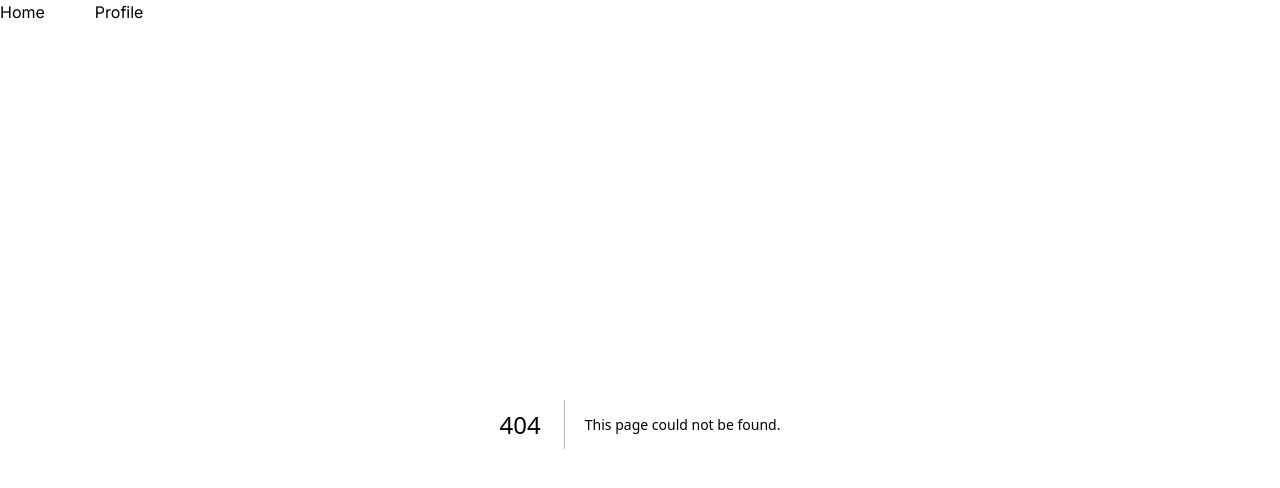
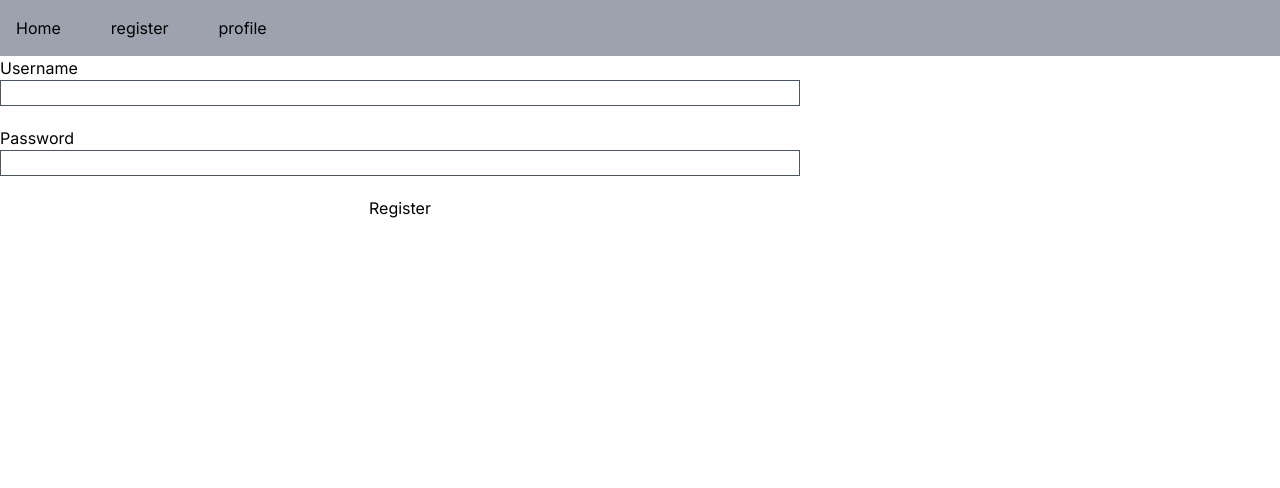
Before and after one commit to nathanelcorpuz/mealer, a Next.js app: page /auth/register in a window 1280 px wide. Before the commit this address had no page. Shown: the top 488 px of the page. Built offline with nearby package versions, Linux system fonts and the light colour scheme.

Commit message:
custom mutation fn

```diff
--- a/next.config.js
+++ b/next.config.js
@@ -2,7 +2,7 @@
 const nextConfig = {
 	experimental: {
 		serverActions: true,
-		serverComponentsExternalPackages: ["mongoose"],
+		serverComponentsExternalPackages: ["mongoose", "bcrypt"],
 	},
 	webpack(config) {
 		config.experiments = { ...config.experiments, topLevelAwait: true };
--- a/package.json
+++ b/package.json
@@ -13,8 +13,10 @@
 		"@types/react": "18.2.6",
 		"@types/react-dom": "18.2.4",
 		"autoprefixer": "10.4.14",
+		"bcrypt": "^5.1.0",
 		"eslint": "8.40.0",
 		"eslint-config-next": "13.4.1",
+		"jsonwebtoken": "^9.0.0",
 		"mongoose": "^7.1.1",
 		"next": "13.4.1",
 		"postcss": "8.4.23",
@@ -22,5 +24,8 @@
 		"react-dom": "18.2.0",
 		"tailwindcss": "3.3.2",
 		"typescript": "5.0.4"
+	},
+	"devDependencies": {
+		"@types/bcrypt": "^5.0.0"
 	}
 }
--- /dev/null
+++ b/src/app/api/auth/register/route.ts
@@ -0,0 +1,20 @@
+import bcrypt from "bcrypt";
+import connectMongo from "@/server/connectMongo";
+import User from "@/server/models/User";
+import { NextResponse } from "next/server";
+import { routeHandlerError } from "@/lib/routeHandlerError";
+
+export async function POST(request: Request) {
+	try {
+		await connectMongo();
+		const { username, password } = await request.json();
+		const hashedPassword = await bcrypt.hash(password, 10);
+		await User.create({ username, password: hashedPassword });
+		return NextResponse.json({
+			success: true,
+			message: "Registration success!",
+		});
+	} catch (error) {
+		return routeHandlerError(error as Error);
+	}
+}
--- a/src/app/api/sample-protected-route/route.ts
+++ /dev/null
@@ -1,7 +0,0 @@
-import connectMongo from "@/server/connectMongo";
-import { NextRequest, NextResponse } from "next/server";
-
-export async function GET(request: NextRequest) {
-	await connectMongo();
-	return NextResponse.json({ message: "Hello" });
-}
--- /dev/null
+++ b/src/app/auth/register/Register.tsx
@@ -0,0 +1,57 @@
+"use client";
+
+import useMutation from "@/hooks/useMutation";
+import { useState } from "react";
+
+export default function Register() {
+	const [username, setUsername] = useState("");
+	const [password, setPassword] = useState("");
+	const mutation = useMutation({
+		mutator: ({ username, password }: { username: string; password: string }) =>
+			fetch("http://localhost:3000/api/auth/register", {
+				method: "POST",
+				body: JSON.stringify({
+					username,
+					password,
+				}),
+				headers: {
+					"Content-Type": "application/json",
+				},
+			}),
+	});
+
+	if (mutation.isLoading) return <p>Loading</p>;
+
+	return (
+		<main>
+			<form
+				className="flex flex-col gap-[20px] max-w-[800px]"
+				onSubmit={(e) => {
+					e.preventDefault();
+					mutation.mutate({ username, password });
+				}}
+			>
+				<div className="flex flex-col">
+					<label htmlFor="username">Username</label>
+					<input
+						className="border border-gray-600"
+						type="text"
+						id="username"
+						onChange={(e) => setUsername(e.target.value)}
+					/>
+				</div>
+				<div className="flex flex-col">
+					<label htmlFor="password">Password</label>
+					<input
+						className="border border-gray-600"
+						type="password"
+						id="password"
+						onChange={(e) => setPassword(e.target.value)}
+					/>
+				</div>
+				<button>Register</button>
+			</form>
+			{mutation.isError && <p>{mutation.error as string}</p>}
+		</main>
+	);
+}
--- /dev/null
+++ b/src/app/auth/register/page.tsx
@@ -0,0 +1,5 @@
+import Register from "./Register";
+
+export default function RegisterPage() {
+	return <Register />;
+}
--- a/src/app/layout.tsx
+++ b/src/app/layout.tsx
@@ -17,9 +17,10 @@ export default function RootLayout({
 	return (
 		<html lang="en">
 			<body className={inter.className}>
-				<div className="flex gap-[50px]">
+				<div className="flex gap-[50px] p-4 bg-gray-400">
 					<Link href="/">Home</Link>
-					<Link href="profile">Profile</Link>
+					<Link href="/auth/register">register</Link>
+					<Link href="profile">profile</Link>
 				</div>
 				{children}
 			</body>
--- /dev/null
+++ b/src/hooks/useMutation.tsx
@@ -0,0 +1,24 @@
+import { useState } from "react";
+
+export default function useMutation({
+	mutator,
+}: {
+	mutator: (payload: any) => Promise<any>;
+}) {
+	const [isLoading, setIsLoading] = useState(false);
+	const [isError, setIsError] = useState(false);
+	const [error, setError] = useState("");
+
+	const mutate = async (payload: any) => {
+		setIsLoading(true);
+		try {
+			const response = await mutator(payload);
+			if (!response.ok) throw new Error(response.statusText);
+		} catch (error) {
+			setIsError(true);
+			setError((error as Error).message);
+		}
+		setIsLoading(false);
+	};
+	return { isLoading, isError, error, mutate };
+}
--- /dev/null
+++ b/src/lib/routeHandlerError.ts
@@ -0,0 +1,12 @@
+import { NextResponse } from "next/server";
+
+export const routeHandlerError = (error: Error) => {
+	console.log("\n\n");
+	console.log("error");
+	console.log(error);
+	console.log("\n\n");
+	return new NextResponse(JSON.stringify(error.message), {
+		status: 500,
+		statusText: error.message,
+	});
+};
--- /dev/null
+++ b/src/server/models/User.ts
@@ -0,0 +1,15 @@
+import mongoose, { Types } from "mongoose";
+
+const { Schema, model, models } = mongoose;
+
+const userSchema = new Schema({
+	username: { type: String, required: true, unique: true },
+	password: { type: String, required: true },
+	recipes: [{ type: Types.ObjectId, required: true }],
+	isDeleted: { type: Boolean, default: false },
+	dateCreated: { type: Date, default: Date.now },
+});
+
+const User = models.User || model("User", userSchema);
+
+export default User;
```
Also changed, not shown: 1 other file (tests, documents, lock files or other folders). Lines whose indentation alone changed are shown as unchanged.
